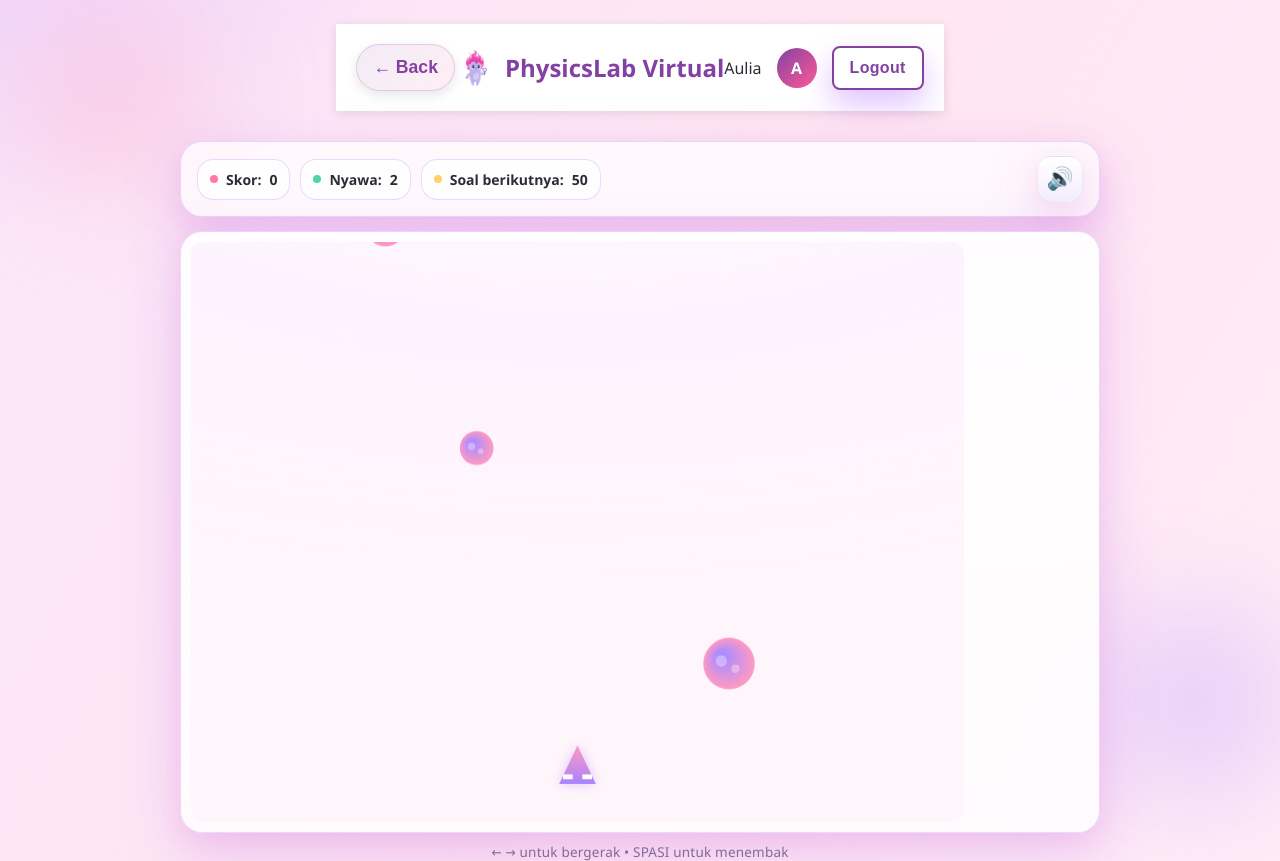
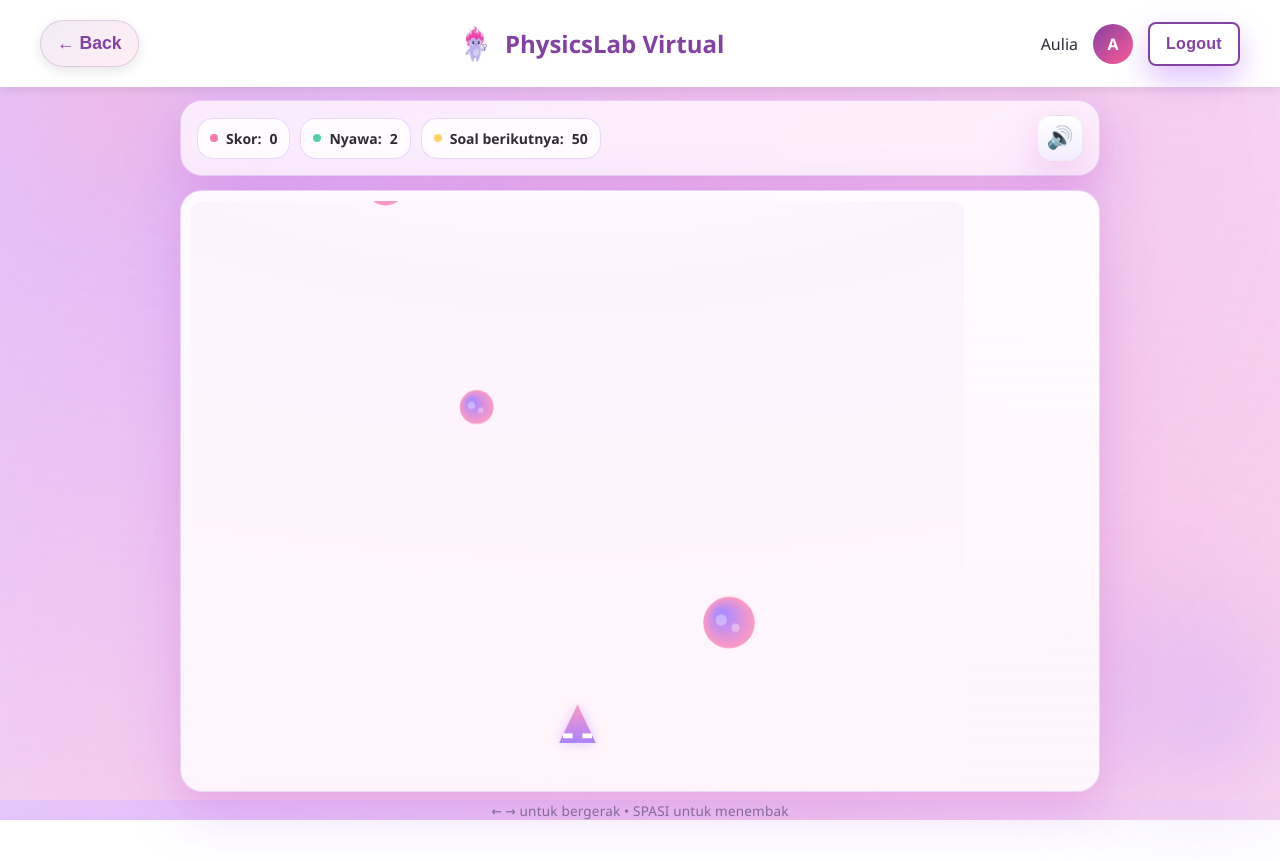
Before and after one commit to auliaazkaazzahra/virtuallab, a plain HTML site: page pages/games.html in a window 1280 px wide. After the commit the page ends 820 px from the top, so only its background shows below. Drawn offline with Linux system fonts and the light colour scheme.

Commit message:
fix: tambahin header di games

```diff
--- a/css/games.css
+++ b/css/games.css
@@ -36,14 +36,16 @@ body {
   font-family: 'Segoe UI', Tahoma, Geneva, Verdana, sans-serif;
   color: var(--ink);
   background:
-    radial-gradient(900px 600px at 15% 10%, rgba(162,82,255,.18), transparent 60%),
-    radial-gradient(900px 600px at 85% 90%, rgba(255,122,169,.16), transparent 60%),
+    radial-gradient(2200px 1400px at 15% 20%, rgba(162,82,255,.25), transparent 80%),
+    radial-gradient(2200px 1400px at 85% 80%, rgba(255,122,169,.25), transparent 80%),
     linear-gradient(120deg, var(--bg-1), var(--bg-2) 45%, var(--bg-3));
-  background-size: 200% 200%;
+  background-repeat: no-repeat;
+  background-attachment: fixed;
+  background-size: cover;
   animation: bgShift 24s ease-in-out infinite;
   display: grid;
   place-items: center;
-  padding: 24px;
+  padding: 0;
   overflow: hidden;
 }
 
@@ -334,10 +336,10 @@ canvas {
 
 /* Header Styles */
 .container {
-  max-width: 1200px;
-  margin: 0 auto;
+  margin: 0;
   padding: 0 20px;
   width: 100%;
+  max-width: none;
 }
 
 .btn {
@@ -386,9 +388,15 @@ canvas {
 
 .dashboard-header {
   background: white;
-  padding: 20px 0;
+  padding: 20px;
   box-shadow: 0 2px 10px rgba(0,0,0,0.1);
-  margin-bottom: 30px;
+  margin: 0;
+  width: 100%;
+  position: fixed;
+  top: 0;
+  left: 0;
+  right: 0;
+  z-index: 100;
 }
 
 .dashboard-nav {
--- a/pages/games.html
+++ b/pages/games.html
@@ -28,6 +28,7 @@
   </header>
 
   <div class="orb one"></div>
+  <div style="height: 100px;"></div>
   <div class="orb two"></div>
   <div id="gameContainer">
     <div class="hud card">
```
